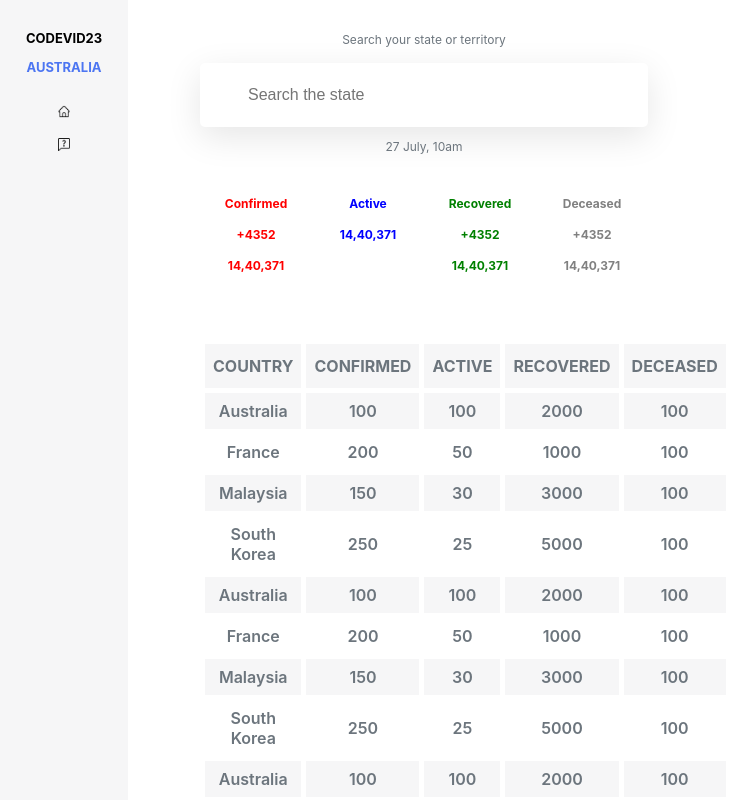
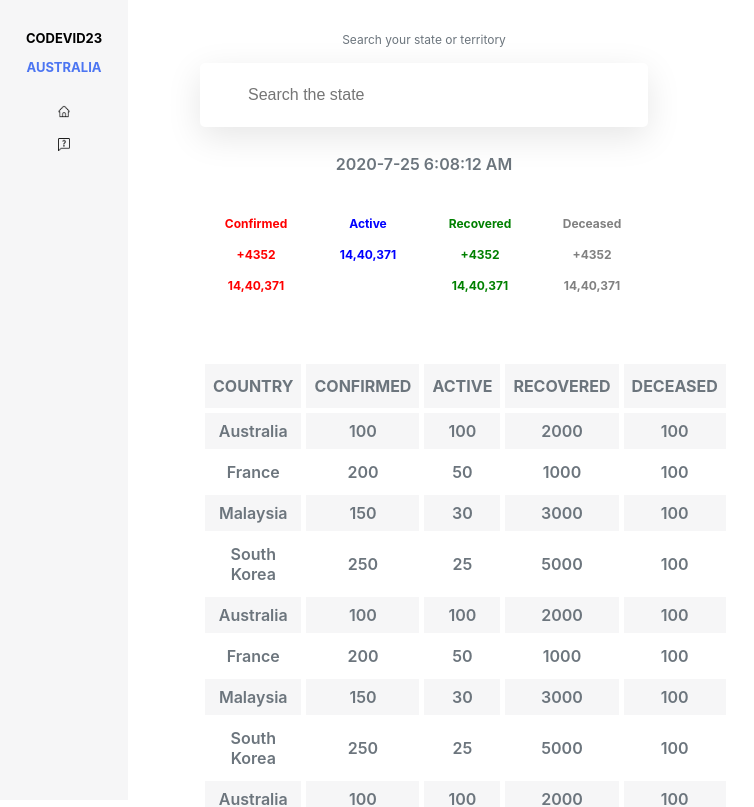
Before and after one commit to tkeeching/codevid, a React (Create React App) app: page / in a window 1280 px wide. Shown: the top 807 px of the page, without its empty margins (0-754 px from the left). Built offline with nearby package versions, Linux system fonts and the light colour scheme.

Commit message:
create livetime component

```diff
--- a/src/components/Header/Header.js
+++ b/src/components/Header/Header.js
@@ -1,5 +1,7 @@
 import React from 'react'
 import './Header.css'
+import '../LiveTime/LiveTime'
+import LiveTime from '../LiveTime/LiveTime'
 
 class Header extends React.Component{
     render(){
@@ -7,7 +9,7 @@ class Header extends React.Component{
             <div className="header-container">
                 <p>Search your state or territory</p>
                 <input type="text" placeholder="Search the state"/>
-                <div><p>27 July, 10am</p></div>
+                <LiveTime />
             </div>
         )
     }
--- /dev/null
+++ b/src/components/LiveTime/LiveTime.css
@@ -0,0 +1,10 @@
+.date{
+    margin-top: 20px;
+    text-align: center;
+}
+
+.date h5{
+    font-size: 1rem;
+    font-weight: 600;
+    color: #6c757d;
+}
--- /dev/null
+++ b/src/components/LiveTime/LiveTime.js
@@ -0,0 +1,24 @@
+import React, { useState, useEffect } from 'react'
+import './LiveTime.css'
+
+function LiveTime(){
+    const [date, setDate] = useState(new Date().toLocaleTimeString())
+
+    let tempDate = new Date()
+    let monthAndDate = tempDate.getFullYear() + '-' + (tempDate.getMonth()+1) + '-' + tempDate.getDate()
+    const currDate = monthAndDate
+
+    useEffect(()=>{
+        setInterval(()=>{
+            setDate(new Date().toLocaleTimeString())
+        }, 10000)
+    })
+
+    return(
+        <div className="date">
+            <h5>{currDate} {date}</h5>
+        </div>
+    )
+}
+
+export default LiveTime
```
